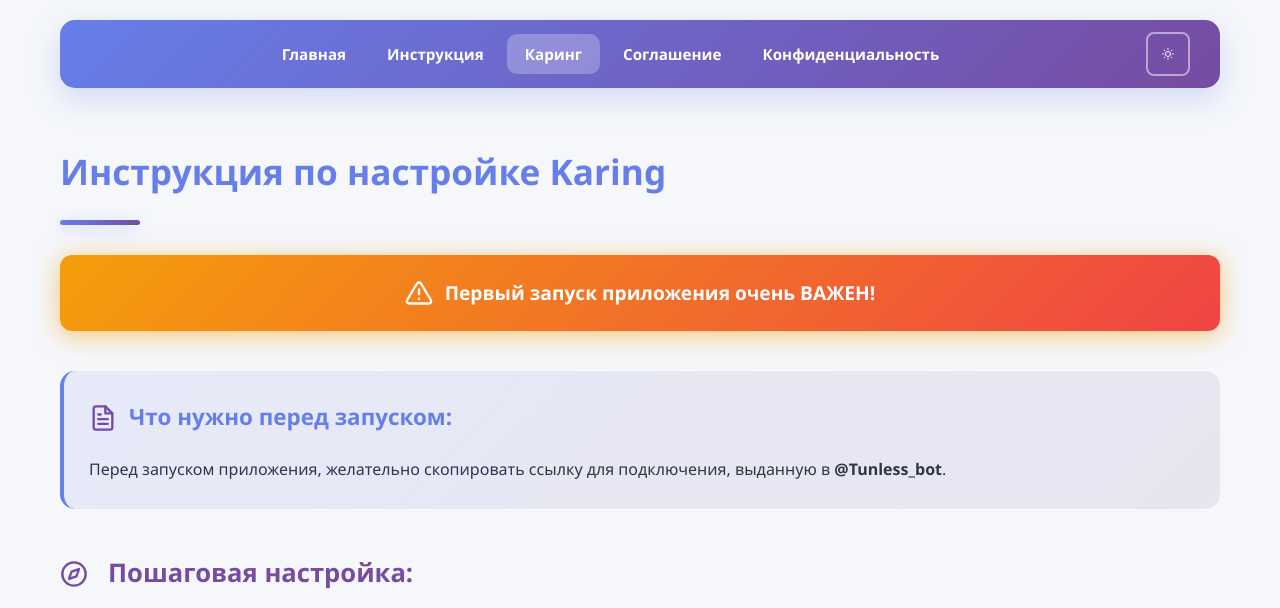
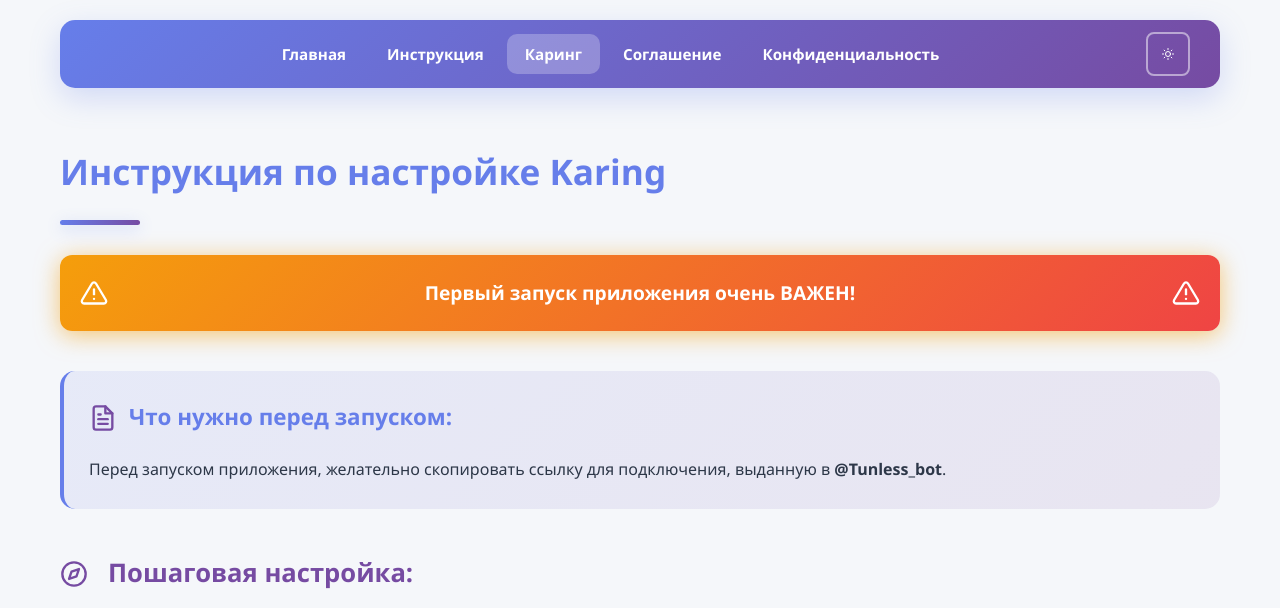
Before and after one commit to Michael-K-cloud/Tunless_Modern, a Jekyll site: the page built from karing.md, in a window 1280 px wide. Shown: the top 608 px of the page. Built offline with Jekyll 4.4.1, drawn with Linux system fonts in a browser that asks for light colours; grey boxes are pictures that could not be loaded.

Commit message:
Update karing.md

```diff
--- a/karing.md
+++ b/karing.md
@@ -199,13 +203,19 @@ body.dark-mode .content h3 svg {
 }
 </style>
 
+<!-- Warning Box с иконками по краям -->
 <div class="warning-box">
   <svg viewBox="0 0 24 24">
     <path d="M10.29 3.86L1.82 18a2 2 0 0 0 1.71 3h16.94a2 2 0 0 0 1.71-3L13.71 3.86a2 2 0 0 0-3.42 0z"></path>
     <line x1="12" y1="9" x2="12" y2="13"></line>
     <line x1="12" y1="17" x2="12.01" y2="17"></line>
   </svg>
-  Первый запуск приложения очень ВАЖЕН!
+  <span>Первый запуск приложения очень ВАЖЕН!</span>
+  <svg viewBox="0 0 24 24">
+    <path d="M10.29 3.86L1.82 18a2 2 0 0 0 1.71 3h16.94a2 2 0 0 0 1.71-3L13.71 3.86a2 2 0 0 0-3.42 0z"></path>
+    <line x1="12" y1="9" x2="12" y2="13"></line>
+    <line x1="12" y1="17" x2="12.01" y2="17"></line>
+  </svg>
 </div>
 
 <div class="step-section">
```
Also changed, not shown: other parts of karing.md (+4 -0 lines).
